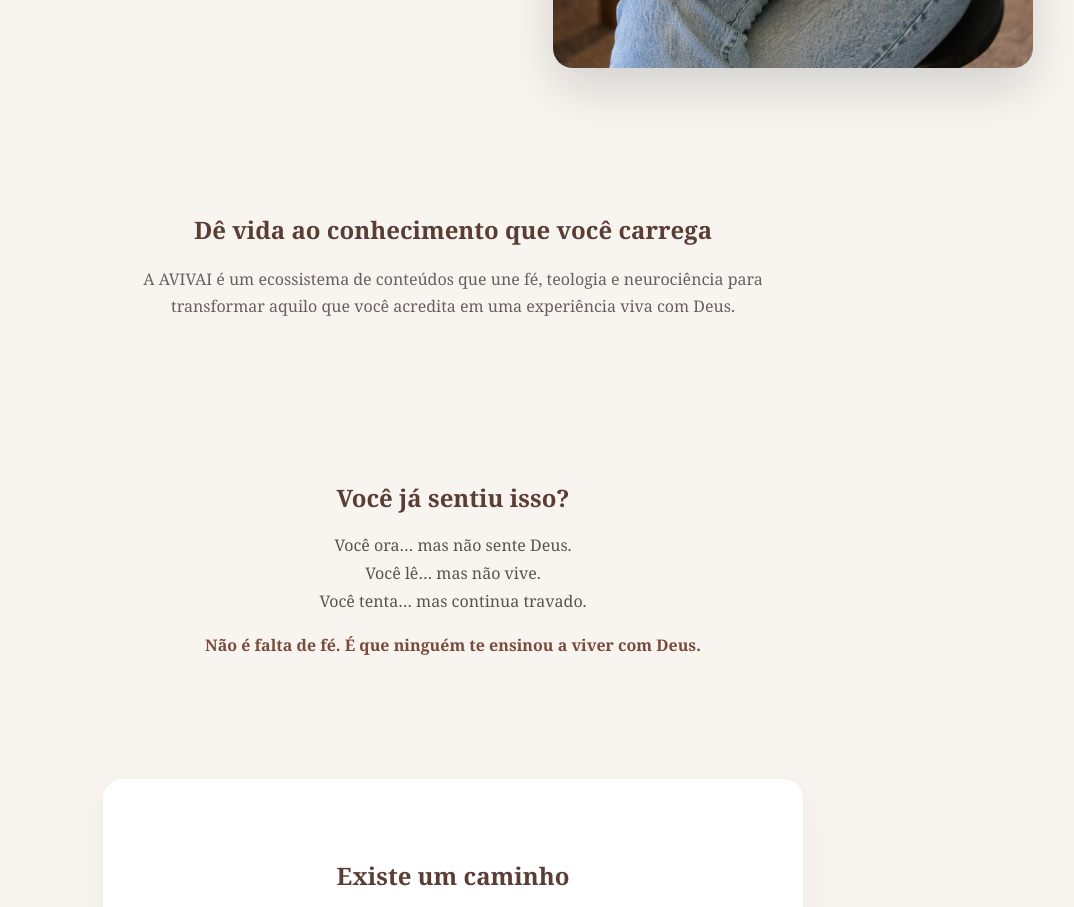
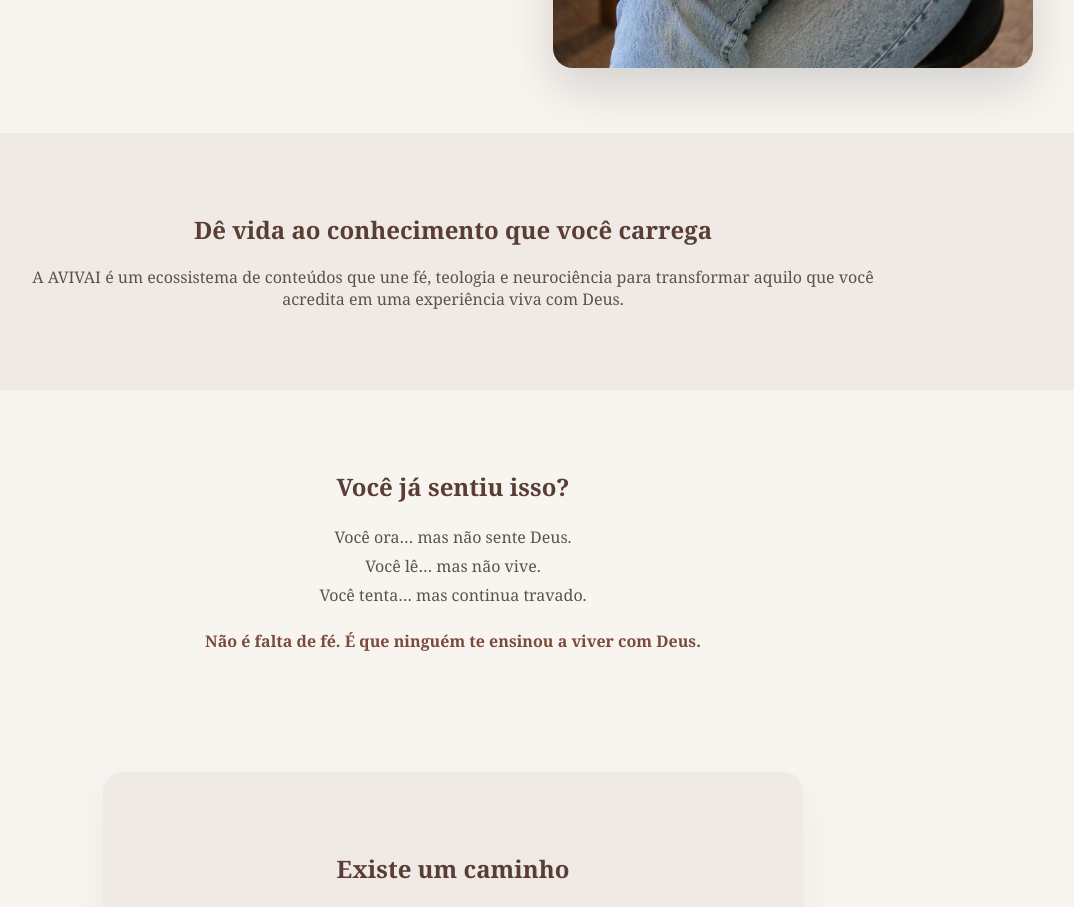
Before and after one commit to Mayra727/avivai-frontend, a React app: page / in a window 1280 px wide. Shown: the part 840-1747 px from the top of the page, without its empty margins (187-1261 px from the left). Built offline with nearby package versions, Linux system fonts and the light colour scheme; the HTML template or start-up script is replaced by a standard one.

Commit message:
layout final

```diff
--- a/src/pages/Home.css
+++ b/src/pages/Home.css
@@ -78,10 +78,9 @@
 }
 
 .text {
-  max-width: 650px;
+  max-width: 900px;
   margin: 0 auto;
-  color: #6B5F5B;
-  line-height: 1.7;
+  text-align: center;
 }
 
 .highlight {
@@ -91,8 +90,10 @@
 }
 
 /* LISTA */
-.pain-list p {
-  margin: 6px 0;
+.pain-list {
+  max-width: 800px;
+  margin: 20px auto;
+  line-height: 1.8;
 }
 
 /* CAIXAS PREMIUM */
@@ -209,6 +210,11 @@
 
 /* CONTEÚDO INTERNO CONTROLADO */
 .section-inner {
-  max-width: 1100px;
+  max-width: 1200px; /* 👈 MAIS LARGO */
   margin: 0 auto;
+  padding: 0 40px;
 }
+
+.section:nth-child(even) {
+  background: #EFEAE6;
+}
--- a/src/pages/Home.tsx
+++ b/src/pages/Home.tsx
@@ -45,18 +45,22 @@
 
       </section>
 
-      {/* BLOCO DE POSICIONAMENTO */}
     <section className="section premium-section">
+  <div className="section-inner">
+
     <h2>Dê vida ao conhecimento que você carrega</h2>
 
     <p className="text">
       A AVIVAI é um ecossistema de conteúdos que une fé, teologia e neurociência
       para transformar aquilo que você acredita em uma experiência viva com Deus.
     </p>
+
+  </div>
 </section>
 
-      {/* DOR DO PÚBLICO */}
       <section className="section">
+  <div className="section-inner">
+
     <h2>Você já sentiu isso?</h2>
 
     <div className="pain-list">
@@ -68,16 +72,22 @@
     <p className="text highlight">
       Não é falta de fé. É que ninguém te ensinou a viver com Deus.
     </p>
+
+  </div>
 </section>
 
       {/* SOLUÇÃO */}
       <section className="section premium-box">
+  <div className="section-inner">
+
     <h2>Existe um caminho</h2>
 
     <p className="text">
       A AVIVAI foi criada para tirar sua espiritualidade do campo das ideias
       e plantar no solo da sua vida real.
     </p>
+
+  </div>
 </section>
 
       {/* SOBRE */}
@@ -108,6 +118,8 @@
 
       {/* BENEFÍCIOS PREMIUM */}
       <section className="section">
+  <div className="section-inner">
+
     <h2>O que você vai vivenciar</h2>
 
     <div className="grid">
@@ -116,10 +128,13 @@
       <div className="card">🔥 Vencer bloqueios espirituais</div>
       <div className="card">✨ Desenvolver intimidade real com Deus</div>
     </div>
+
+  </div>
 </section>
 
       {/* CTA FINAL */}
       <section className="cta premium-cta">
+  <div className="section-inner">
 
     <h2>Sua transformação começa agora</h2>
 
@@ -129,23 +144,17 @@
     </p>
 
     <div className="cta-buttons">
-          <button
-            onClick={() => navigate("/ebook")}
-            className="button-primary"
-          >
+      <button onClick={() => navigate("/ebook")} className="button-primary">
         📘 Começar gratuitamente
       </button>
 
-          <button
-            onClick={() => navigate("/mentoria")}
-            className="button-secondary"
-          >
+      <button onClick={() => navigate("/mentoria")} className="button-secondary">
         🎓 Conhecer a mentoria
       </button>
     </div>
 
+  </div>
 </section>
-
     </div>
   );
 }
```
Lines whose indentation alone changed are shown as unchanged.
